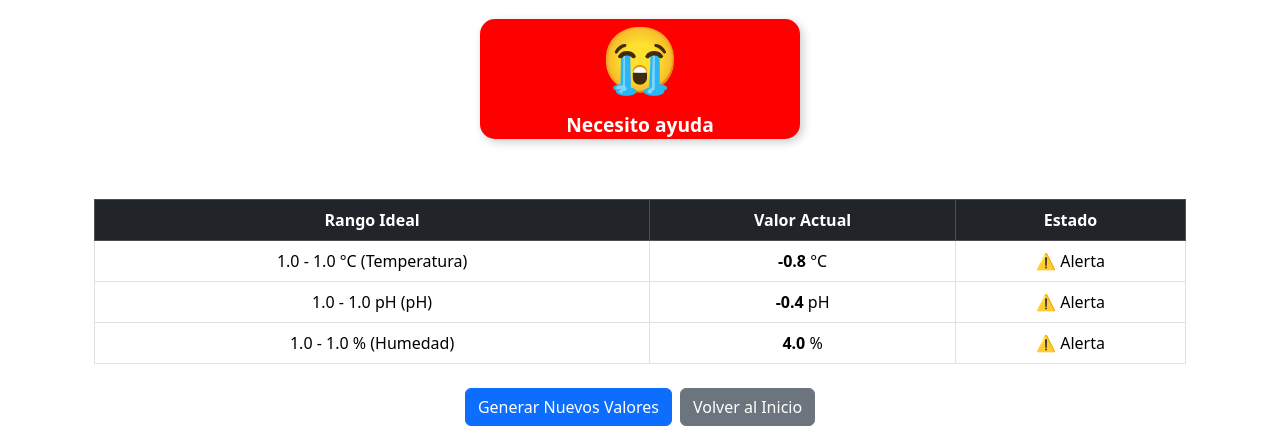
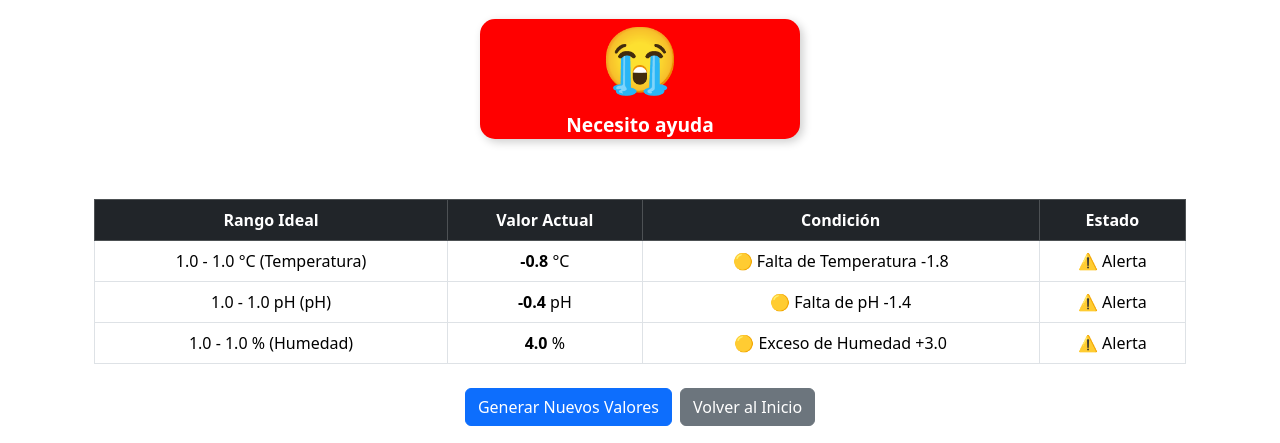
Before and after one commit to KiwiCodex/flask-plantas, a Flask app: page /modulos/simulacion/1 in a window 1280 px wide. Shown: the part 231-674 px from the top of the page. Run offline with Flask 3, Linux system fonts and the light colour scheme; tables that the repository leaves empty hold one stand-in row (values such as "Sample post"); some libraries are stand-ins or nearby versions.

Commit message:
Tabla dinámica - falta pulir

```diff
--- a/app/routes.py
+++ b/app/routes.py
@@ -185,6 +185,65 @@ def modulos_simulacion(id):
         estado_color = "green"   # Todo en orden
 
     return render_template("modulos_simulacion.html", modulo=modulo, planta=planta, valores_simulados=valores_simulados, estado_color=estado_color, rangos_dict=rangos_dict, abs=abs)
+
+@main.route('/modulos/simulacion_ajax/<int:id>', methods=['GET'])
+def modulos_simulacion_ajax(id):
+    modulo = ModuloEscolar.query.get_or_404(id)
+    planta = Planta.query.get_or_404(modulo.id_planta)
+
+    rangos = Rangos.query.filter_by(id_planta=planta.id).first()
+    if rangos is None:
+        return jsonify({"error": "No hay rangos definidos para esta planta"}), 400
+
+    variables = {
+        "Temperatura": Variables.query.filter_by(nombre="Temperatura").first(),
+        "pH": Variables.query.filter_by(nombre="pH").first(),
+        "Humedad": Variables.query.filter_by(nombre="Humedad").first()
+    }
+
+    rangos_dict = {
+        "Temperatura": {
+            "min": rangos.temperatura_min or 15.0,
+            "max": rangos.temperatura_max or 30.0,
+            "unidad": variables["Temperatura"].unidad if variables["Temperatura"] else "°C"
+        },
+        "pH": {
+            "min": rangos.ph_min or 6.0,
+            "max": rangos.ph_max or 7.5,
+            "unidad": variables["pH"].unidad if variables["pH"] else "pH"
+        },
+        "Humedad": {
+            "min": rangos.humedad_min or 40.0,
+            "max": rangos.humedad_max or 80.0,
+            "unidad": variables["Humedad"].unidad if variables["Humedad"] else "%"
+        }
+    }
+
+    valores_simulados = {
+        "Temperatura": round(random.uniform(rangos_dict["Temperatura"]["min"] - 5, rangos_dict["Temperatura"]["max"] + 5), 1),
+        "pH": round(random.uniform(rangos_dict["pH"]["min"] - 2, rangos_dict["pH"]["max"] + 2), 1),
+        "Humedad": round(random.uniform(rangos_dict["Humedad"]["min"] - 10, rangos_dict["Humedad"]["max"] + 10), 1)
+    }
+
+    # Determinar el estado de la planta
+    num_alertas = sum(1 for var, valores in rangos_dict.items() if valores_simulados[var] < valores["min"] or valores_simulados[var] > valores["max"])
+    num_precauciones = sum(1 for var, valores in rangos_dict.items() if abs(valores_simulados[var] - valores["min"]) <= 2 or abs(valores_simulados[var] - valores["max"]) <= 2)
+
+    if num_alertas + num_precauciones == 3:
+        estado_color = "red"
+    elif num_alertas + num_precauciones == 2:
+        estado_color = "orange"
+    elif num_alertas + num_precauciones == 1:
+        estado_color = "yellow"
+    else:
+        estado_color = "green"
+
+    return jsonify({
+        "valores_simulados": valores_simulados,
+        "estado_color": estado_color
+    })
+
+
 
 # -- TABLA ESCUELA --
 @main.route('/escuelas')
--- /dev/null
+++ b/app/static/js/simulacion.js
@@ -0,0 +1,92 @@
+document.addEventListener("DOMContentLoaded", function () {
+    document.getElementById("btn-simular").addEventListener("click", generarNuevosValores);
+});
+
+function generarNuevosValores() {
+    const moduloId = document.getElementById("btn-simular").getAttribute("data-modulo-id");
+
+    fetch(`/modulos/simulacion_ajax/${moduloId}`)
+        .then(response => response.json())
+        .then(data => {
+            if (data.error) {
+                alert(data.error);
+                return;
+            }
+
+            const valores = data.valores_simulados;
+            const estadoPlanta = document.getElementById("estado-planta");
+
+            for (let variable in valores) {
+                let valor = valores[variable];
+
+                let estadoCelda = document.getElementById(`estado-${variable}`);
+                let alertaCelda = document.getElementById(`alerta-${variable}`);
+                let valorCelda = estadoCelda ? estadoCelda.closest("tr").querySelector(".valor") : null;
+
+                if (!estadoCelda || !alertaCelda || !valorCelda) {
+                    console.error(`No se encontró la celda para la variable: ${variable}`);
+                    continue;
+                }
+
+                let min = parseFloat(estadoCelda.dataset.min);
+                let max = parseFloat(estadoCelda.dataset.max);
+
+                if (isNaN(min) || isNaN(max)) {
+                    console.error(`Valores min/max no encontrados para ${variable}`);
+                    continue;
+                }
+
+                let difMin = min - valor;
+                let difMax = valor - max;
+
+                let estadoTexto = "🟢 Dentro del rango ideal";
+                if (difMax > 0 && difMax <= 4) {
+                    estadoTexto = `🟡 Exceso de ${variable} +${difMax.toFixed(1)}`;
+                } else if (difMax > 4 && difMax <= 9) {
+                    estadoTexto = `🟠 Exceso de ${variable} +${difMax.toFixed(1)}`;
+                } else if (difMax >= 10) {
+                    estadoTexto = `🔴 Exceso de ${variable} +${difMax.toFixed(1)}`;
+                } else if (difMin > 0 && difMin <= 4) {
+                    estadoTexto = `🟡 Falta de ${variable} -${difMin.toFixed(1)}`;
+                } else if (difMin > 4 && difMin <= 9) {
+                    estadoTexto = `🟠 Falta de ${variable} -${difMin.toFixed(1)}`;
+                } else if (difMin >= 10) {
+                    estadoTexto = `🔴 Falta de ${variable} -${difMin.toFixed(1)}`;
+                }
+
+                let alertaTexto = "✅ Ok";
+                if (valor < min || valor > max) {
+                    alertaTexto = "⚠️ Alerta";
+                } else if (Math.abs(valor - min) <= 2 || Math.abs(valor - max) <= 2) {
+                    alertaTexto = "⚠️ Precaución";
+                }
+
+                // Actualizar valores en la tabla
+                estadoCelda.innerHTML = estadoTexto;
+                alertaCelda.innerHTML = alertaTexto;
+                valorCelda.innerHTML = `<strong>${valor.toFixed(1)}</strong>`;
+            }
+
+            // Actualizar el estado de la planta
+            estadoPlanta.className = `box ${data.estado_color}`;
+            let emoji = { green: "😊", yellow: "😐", orange: "😟", red: "😭" }[data.estado_color];
+            let texto = { green: "¡Todo bien!", yellow: "En cuidado", orange: "Preocupado", red: "Necesito ayuda" }[data.estado_color];
+            estadoPlanta.innerHTML = `<span class="emoji">${emoji}</span><span class="texto">${texto}</span>`;
+        })
+        .catch(error => console.error("Error al obtener nuevos valores:", error));
+}
+
+
+document.addEventListener("DOMContentLoaded", function () {
+    let botonSimular = document.getElementById("btn-simular");
+    console.log("Verificación de botón:", botonSimular);
+
+    if (botonSimular) {
+        botonSimular.addEventListener("click", function () {
+            console.log("Botón clickeado");
+            generarNuevosValores();
+        });
+    } else {
+        console.error("El botón no se encontró en el DOM.");
+    }
+});
--- a/app/templates/base.html
+++ b/app/templates/base.html
@@ -46,7 +46,7 @@
     {% block scripts %}
         <script src="https://cdn.jsdelivr.net/npm/bootstrap@5.3.0-alpha1/dist/js/bootstrap.bundle.min.js"></script>
         <script src="https://cdn.jsdelivr.net/npm/sweetalert2@11"></script>
-        <script src="{{ url_for('static', filename='js/eliminar.js') }}"></script>
+        <script src="{{ url_for('static', filename='js/mensajes.js') }}"></script>
         <script>
             const mensaje = `{{ session.pop('mensaje', '') | safe }}`;
             const categoria = "{{ session.pop('categoria', '') }}";
--- a/app/templates/modulos_simulacion.html
+++ b/app/templates/modulos_simulacion.html
@@ -1,6 +1,4 @@
 {% extends "base.html" %}
-
-
 
 {% block title %}Simulación de {{ modulo.nombre }}{% endblock %}
 
@@ -35,21 +33,41 @@
             <tr>
                 <th>Rango Ideal</th>
                 <th>Valor Actual</th>
+                <th>Condición</th>
                 <th>Estado</th>
             </tr>
         </thead>
-        <tbody>
+        <tbody id="tabla-simulacion">
             {% for nombre, valor in valores_simulados.items() %}
             <tr>
                 <td>
-                    {{ rangos_dict[nombre]["min"] | round(1) }} - {{ rangos_dict[nombre]["max"] | round(1) }}
+                    <span class="rango">{{ rangos_dict[nombre]["min"] | round(1) }} - {{ rangos_dict[nombre]["max"] | round(1) }}</span>
                     {{ rangos_dict[nombre].get("unidad", "Sin unidad") }} ({{ nombre }})
                 </td>
                 <td>
-                    <strong>{{ valor | round(1) }}</strong>
+                    <strong class="valor">{{ valor | round(1) }}</strong>
                     {{ rangos_dict[nombre].get("unidad", "Sin unidad") }}
                 </td>
-                <td>
+                <td class="estado" id="estado-{{ nombre }}" data-min="{{ rangos_dict[nombre]['min'] }}" data-max="{{ rangos_dict[nombre]['max'] }}">
+                    {% set dif_min = rangos_dict[nombre]["min"] - valor %}
+                    {% set dif_max = valor - rangos_dict[nombre]["max"] %}
+                    {% if valor >= rangos_dict[nombre]["min"] and valor <= rangos_dict[nombre]["max"] %}
+                        🟢 Dentro del rango ideal
+                    {% elif dif_max > 0 and dif_max <= 4 %}
+                        🟡 Exceso de {{ nombre }} +{{ dif_max | round(1) }}
+                    {% elif dif_max > 4 and dif_max <= 9 %}
+                        🟠 Exceso de {{ nombre }} +{{ dif_max | round(1) }}
+                    {% elif dif_max >= 10 %}
+                        🔴 Exceso de {{ nombre }} +{{ dif_max | round(1) }}
+                    {% elif dif_min > 0 and dif_min <= 4 %}
+                        🟡 Falta de {{ nombre }} -{{ dif_min | round(1) }}
+                    {% elif dif_min > 4 and dif_min <= 9 %}
+                        🟠 Falta de {{ nombre }} -{{ dif_min | round(1) }}
+                    {% elif dif_min >= 10 %}
+                        🔴 Falta de {{ nombre }} -{{ dif_min | round(1) }}
+                    {% endif %}
+                </td>
+                <td class="alerta" id="alerta-{{ nombre }}">
                     {% if valor < rangos_dict[nombre]["min"] or valor > rangos_dict[nombre]["max"] %}
                         ⚠️ Alerta
                     {% elif abs(valor - rangos_dict[nombre]["min"]) <= 2 or abs(valor - rangos_dict[nombre]["max"]) <= 2 %}
@@ -64,17 +82,18 @@
     </table>
 </div>
 
-
-
-
 <div class="d-flex justify-content-center mt-4">
-    <button class="btn btn-primary" onclick="generarNuevosValores()">Generar Nuevos Valores</button>
+    <button id="btn-simular" class="btn btn-primary" data-modulo-id="{{ modulo.id }}">Generar Nuevos Valores</button>
     <a href="{{ url_for('main.index') }}" class="btn btn-secondary ms-2">Volver al Inicio</a>
 </div>
 
+{% block scripts %}
+    <script src="{{ url_for('static', filename='js/simulacion.js') }}"></script>
 <script>
-    function generarNuevosValores() {
-        location.href = "{{ url_for('main.modulos_simulacion', id=modulo.id) }}";
-    }
+    document.addEventListener("DOMContentLoaded", function() {
+        document.getElementById("btn-simular").setAttribute("data-modulo-id", "{{ modulo.id }}");
+    });
 </script>
 {% endblock %}
+
+{% endblock %}
```
Also changed, not shown: app/static/js/mensajes.js (renamed from app/static/js/eliminar.js).
